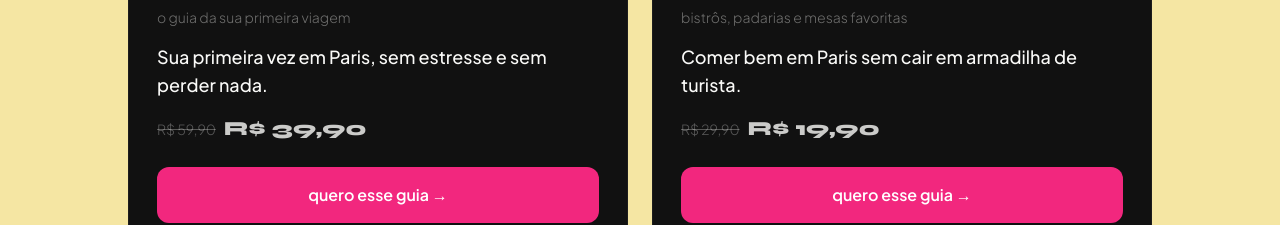
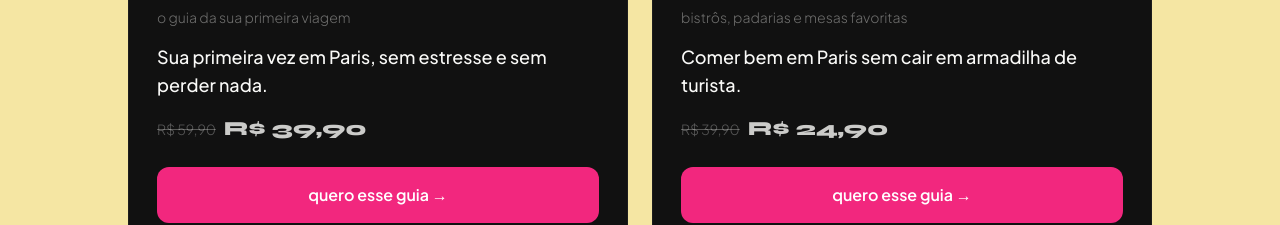
Before and after one commit to femartines22/brubaworld, a Next.js app: page / in a window 1280 px wide. Shown: the part 2610-2835 px from the top of the page. Built offline with nearby package versions, Linux system fonts and the light colour scheme.

Commit message:
fix: update Paris a Table price to R,90 (de R,90)

```diff
--- a/components/Carrossel.tsx
+++ b/components/Carrossel.tsx
@@ -24,8 +24,8 @@
     titulo: "Paris à Table",
     subtitulo: "bistrôs, padarias e mesas favoritas",
     transformacao: "Comer bem em Paris sem cair em armadilha de turista.",
-    precoRiscado: "R$ 29,90",
-    preco: "R$ 19,90",
+    precoRiscado: "R$ 39,90",
+    preco: "R$ 24,90",
     cta: "quero esse guia →",
     href: "/roteiros/paris-a-table",
     externo: false,
```
